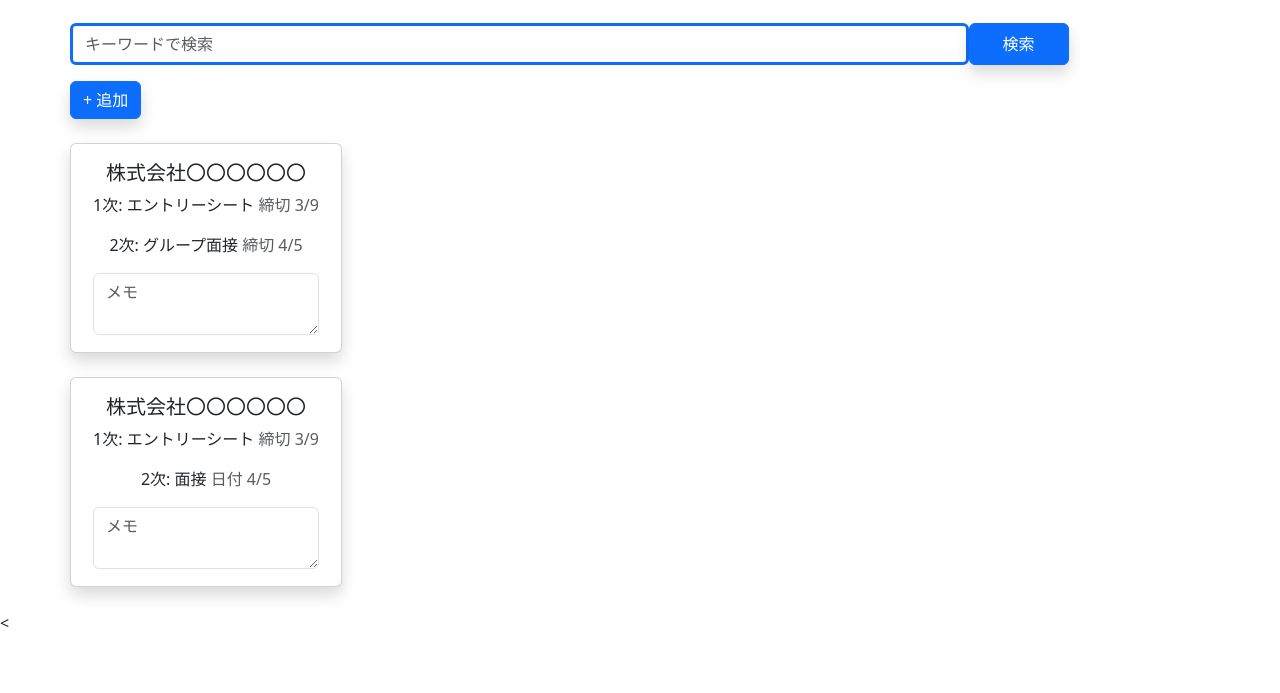
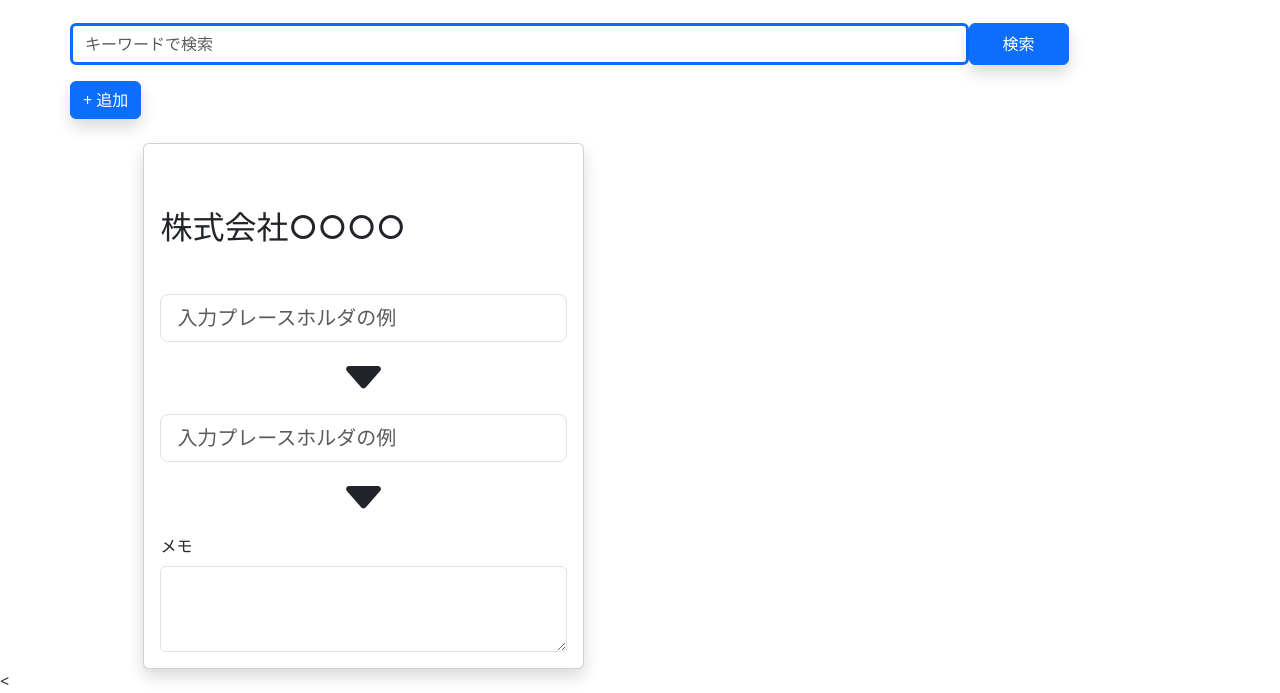
Before and after one commit to taku1118/apple, a PHP site: page /senkoukari.php in a window 1280 px wide. Shown: the part 475-1168 px from the top of the page. Before the commit the page ends 1102 px from the top, so only its background shows below. Run offline with PHP 8.4, Linux system fonts and the light colour scheme; some libraries are stand-ins or nearby versions.

Commit message:
Update senkoukari.php

```diff
--- a/PHP/senkoukari.php
+++ b/PHP/senkoukari.php
@@ -17,6 +17,8 @@
     <!-- DB接続 -->
 
 
+    <link rel="stylesheet" href="https://cdn.jsdelivr.net/npm/bootstrap-icons@1.10.5/font/bootstrap-icons.css">
+
     <style>
 
     .background-image{
@@ -29,7 +31,7 @@
     }
 
     .background-image h1{
-        color;
+        color:white;
 
     }
 
@@ -71,36 +73,89 @@
                 </form>
 
                 <div class="d-flex justify-content-start w-75 mb-4">
-                    <button class="btn shadow btn-primary">+ 追加</button>
+                    <button class="btn shadow btn-primary" data-bs-toggle="modal" data-bs-target="#company_id">+ 追加</button>
                 </div>
-                <div class="card-deck w-75">
-                    <!-- Card 1 -->
-                    <form action="#">
-                    <button class="card shadow mb-4">
-                        <div class="card-body">
-                            <h5 class="card-title">株式会社〇〇〇〇〇〇</h5>
-                            <div class="status">
-                                <p>1次: エントリーシート <span class="text-muted">締切 3/9</span></p>
-                                <p>2次: グループ面接 <span class="text-muted">締切 4/5</span></p>
+                <div class="row row-cols-1 row-cols-md-2">
+        <div class="col ">
+            <div class="card w-75 mx-auto shadow" data-bs-toggle="modal" data-bs-target="#company_id">
+                <div class="card-body">
+                    <h2 class="card-title my-5">株式会社○○○○</h2>
+
+                    <div class="card-text pe-none">
+                        <input type="text" class="form-control form-control-lg" id="Input" placeholder="入力プレースホルダの例">
+                    </div>
+                    <div class="text-center">
+                        <i class="bi bi-caret-down-fill" style="font-size: 3rem;"></i>
+                    </div>
+                    <div class="card-text pe-none">
+                        <input type="text" class="form-control form-control-lg" id="Input" placeholder="入力プレースホルダの例">
+                    </div>
+                    <div class="text-center">
+                        <i class="bi bi-caret-down-fill" style="font-size: 3rem;"></i>
+                    </div>
+                    <div class="pe-none">
+                        <label for="exampleFormControlTextarea1" class="form-label">メモ</label>
+                        <textarea class="form-control" id="exampleFormControlTextarea1" rows="3"></textarea>
+                    </div>
+                </div>
+            </div>
+        </div>
+
+    </div>
+
+    <!-- モーダルの設定 -->
+    <div class="modal fade" id="company_id" tabindex="-1" aria-labelledby="exampleModalLabel">
+
+        <div class="modal-dialog modal-dialog-centered">
+
+            <div class="modal-content">
+
+
+                <div class="card w-100">
+
+                    <div class=" d-flex justify-content-end">
+                        <button type="button" class="btn-close" data-bs-dismiss="modal" aria-label="閉じる"></button>
+                    </div>
+                    <div class="card-body">
+                        <div class="card-text" id="sheet_content">
+                            <h2 class="card-title">株式会社○○○○</h2>
+
+                            <!-- ここから : 面接回数でループ-->
+                            <div id="select_ways">
+                                <div class="card-text" id="sheet_content">
+                                    <input type="text" class="form-control form-control-lg" id="Input"
+                                        placeholder="入力プレースホルダの例" value="エントリーシート">
+                                </div>
+                                <!-- <div class="d-none" id="toggle_icon">
+                                    <i class="bi bi-caret-down-fill" style="font-size: 3rem;"></i>
+                                </div> -->
+
                             </div>
-                            <textarea class="form-control" rows="2" placeholder="メモ"></textarea>
+                            <div class="mx-auto">
+                                <button type="button" id="add_input" class="btn"><i class="bi bi-plus-circle"
+                                        style="font-size: 2rcap;"></i></button>
+                            </div>
+                            <!-- ここまで-->
+
                         </div>
-                    </button>
-                    </form>
-                    <!-- Card 2 -->
-                    <form action="#">
-                    <button class="card shadow mb-4">
-                        <div class="card-body">
-                            <h5 class="card-title">株式会社〇〇〇〇〇〇</h5>
-                            <div class="status">
-                                <p>1次: エントリーシート <span class="text-muted">締切 3/9</span></p>
-                                <p>2次: 面接 <span class="text-muted">日付 4/5</span></p>
-                            </div>
-                            <textarea class="form-control" rows="2" placeholder="メモ"></textarea>
+
+
+
+                        <div class="">
+                            <label for="exampleFormControlTextarea1" class="form-label">メモ</label>
+                            <textarea class="form-control" id="exampleFormControlTextarea1" rows="3"></textarea>
                         </div>
-                    </button>
-                    </form>
+                    </div>
                 </div>
+
+            </div>
+            <!-- <div class="modal-footer">
+                    <button type="button" class="btn btn-secondary" data-bs-dismiss="modal">閉じる</button>
+                    <button type="button" class="btn btn-primary">変更を保存</button>
+                </div>/.modal-footer -->
+            <!-- </div>/.modal-content -->
+        </div><!-- /.modal-dialog -->
+    </div><!-- /.modal -->
             </div>
         <!-- </div> -->
     </div>
```
